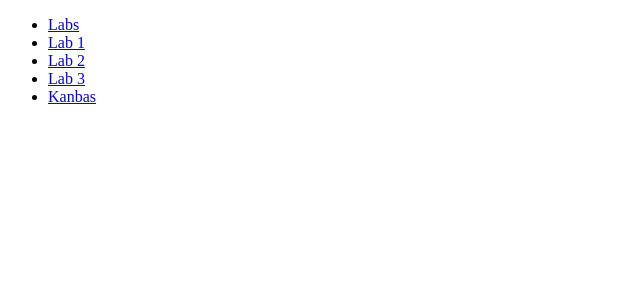
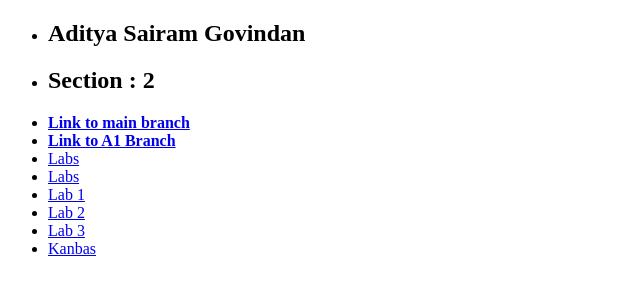
Before and after one commit to Aditya-sairam/kanbas-react-web-app-cs5610-2024, a React (Create React App) app: page / in a window 1280 px wide. Shown: the top 300 px of the page, without its empty margins (0-640 px from the left). Built offline with nearby package versions, Linux system fonts and the light colour scheme.

Commit message:
Final changes before submission

```diff
--- a/src/App.tsx
+++ b/src/App.tsx
@@ -8,6 +8,7 @@ export default function App(){
   return(
     <HashRouter>
     <div>
+
       <Routes>
         <Route path="/" element={<TOC  />} />
       <Route path="/Labs/*" element={<Labs />} />
--- a/src/Kanbas/index.tsx
+++ b/src/Kanbas/index.tsx
@@ -3,6 +3,7 @@ import Account from "./Account";
 import Dashboard from "./Dashboard/Dashboard";
 import KanbasNavigation from "./Navigation";
 import Courses from "./Courses";
+import { Link } from "react-router-dom";
 
 export default function Kanbas () {
     return (
@@ -24,6 +25,8 @@ export default function Kanbas () {
             </td>
             </tr>
             </table>
+
+            <Link to="/" id="wd-account-link" >Back to landing page</Link><br/>
         </div>
     );
 }
--- a/src/Labs/TOC.tsx
+++ b/src/Labs/TOC.tsx
@@ -3,6 +3,11 @@ import { Link } from "react-router-dom";
 export default function TOC() {
     return (
       <ul>
+        <li><h2>Aditya Sairam Govindan</h2></li>
+        <li><h2>Section : 2</h2></li>
+        <li><b><a href="https://github.com/Aditya-sairam/kanbas-react-web-app-cs5610-2024">Link to main branch</a></b> <br /></li>
+        <li><b><a href="https://github.com/Aditya-sairam/kanbas-react-web-app-cs5610-2024/tree/a1">Link to A1  Branch</a></b> <br /></li>
+        <li><Link to="">Labs</Link></li>
         <li><Link to="/Labs">Labs</Link></li>
         <li><Link to="/Labs/Lab1">Lab 1</Link></li>
         <li><Link to="/Labs/Lab2">Lab 2</Link></li>
```
